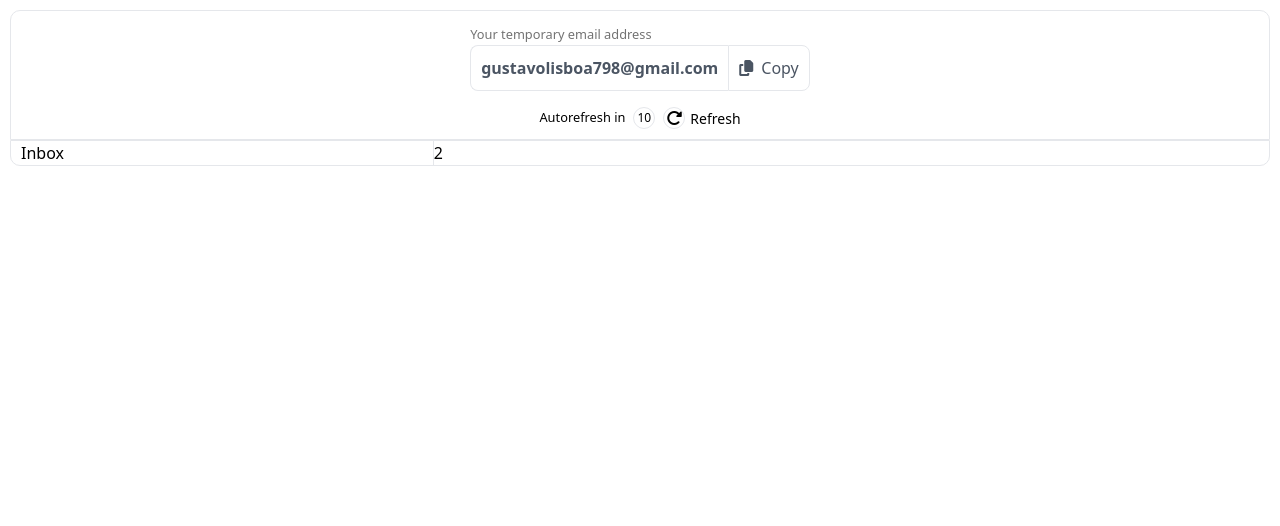
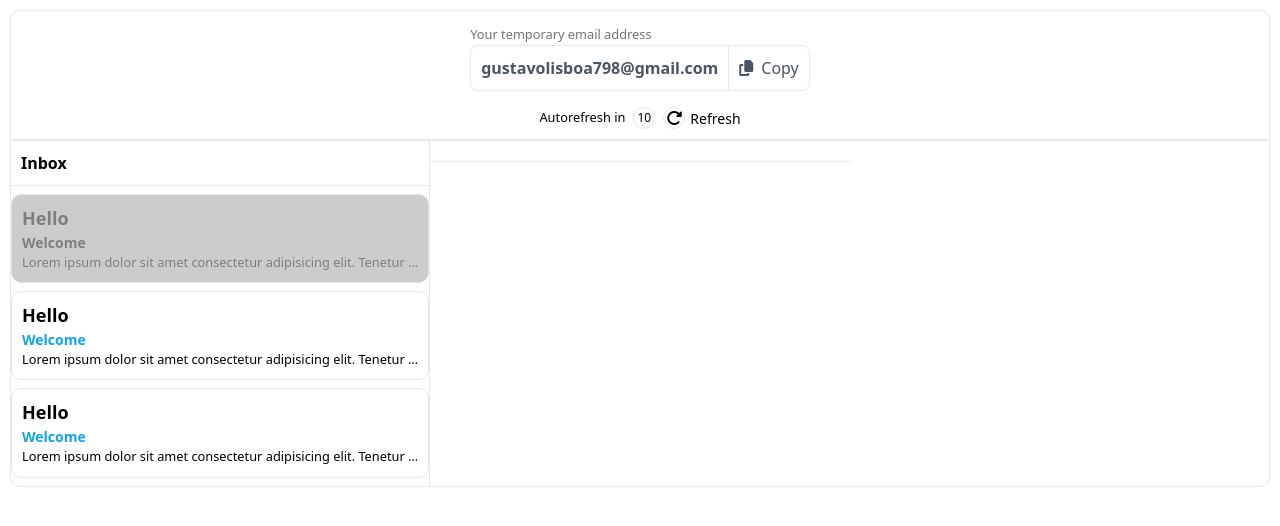
Before and after one commit to GustavoDe/Desafio-DropMail.me, an Angular app: page / in a window 1280 px wide. Shown: the top 526 px of the page. Built offline with nearby package versions, Linux system fonts and the light colour scheme.

Commit message:
feat: componente e funcionalidades da lista de emails finalizada

```diff
--- a/src/app/app.component.html
+++ b/src/app/app.component.html
@@ -1,11 +1,28 @@
 <header class="border-[1px] p-[10px] rounded-[10px] rounded-b-none">
   <app-email-info (reloadEmail)="updateEmail()"  [email]="'gustavolisboa798@gmail.com'"></app-email-info>
 </header>
-<main class="border-[1px] px-[10px] rounded-[10px] rounded-t-none grid grid-cols-3">
+<main class="border-[1px] rounded-[10px] rounded-t-none grid grid-cols-3">
+
   <section class="cols-span-2 border-r">
-    <h3>Inbox</h3>
+    <header class="border-b-[1px] p-[10px]">
+      <h2 class="font-bold">Inbox</h2>
+    </header>
+
+    <aside>
+      <ng-container *ngFor="let email of emails; let i = index">
+        <app-email-list
+        (emailSelected)="handleEmailSelected($event)"
+        [isSelected]="selectedItem === email.id"
+        (click)="selectItem(email.id)"
+        [email]="email"
+        >
+      </app-email-list>
+      </ng-container>
+    </aside>
+
   </section>
   <section>
-    2
+    <header class="border-b-[1px] p-[10px]">
+    </header>
   </section>
 </main>
--- a/src/app/app.component.ts
+++ b/src/app/app.component.ts
@@ -1,16 +1,98 @@
-import { Component } from '@angular/core';
+import { Component, OnDestroy, OnInit, QueryList, ViewChildren } from '@angular/core';
+import { EmailListComponent } from './components/shared-components/email-list/email-list.component';
+import { StorageService } from './services/storage.service';
+import { NotificationService } from './services/notification-service.service';
 
 @Component({
   selector: 'app-root',
   templateUrl: './app.component.html',
   styleUrls: ['./app.component.scss']
 })
-export class AppComponent {
+export class AppComponent implements OnInit, OnDestroy {
+  @ViewChildren(EmailListComponent) emailItems!: QueryList<EmailListComponent>;
+
   title = 'dropmail.me-challenge';
+  selectedItem: number | null = null;
+  selectedEmail: any
 
+  emails = [
+    {
+      id: 1,
+      title: "Seu novo carro está aqui",
+      subject: "Sonho de consumo",
+      content: "seu novo carro está na localiza, você pode alugar ou até mesmo comprar seu carro 0km ou seminovo. Se interessou? Entre em contato com (11) 96999-9999"
+    },
+    {
+      id: 2,
+      title: "Rai",
+      subject: "Rai te mandou uma nova mensagem",
+      content: "Olá bom dia, vi seu perfil no linkedin e achei muito interessante. Podemos agendar uma reunião?"
+    },
+    {
+      id: 3,
+      title: "Front Revisão1905 Movido para doing",
+      subject: "Projeto marilia barreto",
+      content: "Para saber mais clique aqui"
+    }
+  ]
+  unread_emails: number = 0
+  emails_read: any = []
 
-  updateEmail(){
+  constructor(
+    private StorageService: StorageService,
+    private NotificationService: NotificationService
+  ) { }
+
+  ngOnInit(): void {
+    this.selectItem(this.emails[0].id)
+    this.selectedEmail = this.emails[0]
+    console.log(this.selectedEmail)
+    this.emails_read = this.StorageService.getItem("emails_read") || []
+    this.unread_emails = this.emails.length - this.emails_read.length
+    console.log("não lidos", this.unread_emails)
+    document.addEventListener('visibilitychange', this.handleVisibilityChange.bind(this));
+
+  }
+
+  ngOnDestroy() {
+    document.removeEventListener('visibilitychange', this.handleVisibilityChange);
+  }
+
+  handleVisibilityChange() {
+    if (document.visibilityState === 'hidden') {
+      // O usuário está fora da janela, enviar notificação
+      console.log("notificação sendo enviada")
+      this.NotificationService.sendNotification('1234 chupa meu saco', this.selectedEmail)
+      this.NotificationService.sendNotification('chupa minhas bola', this.selectedEmail)
+    }
+  }
+
+  updateEmail() {
     console.log("atualizar email")
   }
 
+  selectItem(index: number) {
+    this.selectedItem = index;
+    const verifyEmailSelected = this.emails_read.find((i: any) => i == index)
+    console.log(verifyEmailSelected)
+    if (verifyEmailSelected == undefined) {
+      this.emails_read.push(index)
+      this.StorageService.setItem("emails_read", this.emails_read)
+    }
+    if (this.emailItems != undefined) {
+      this.emailItems.forEach((item, i) => {
+        if (i !== index) {
+          item.deselect();
+        }
+      });
+    }
+
+  }
+
+  handleEmailSelected(email: any) {
+    this.selectedEmail = email;
+    console.log(email)
+    // Faça o que deseja com o email selecionado no AppComponent
+  }
+
 }
--- /dev/null
+++ b/src/app/components/shared-components/email-list/email-list.component.html
@@ -0,0 +1,5 @@
+<div class="container-email py-[10px] border rounded-[10px] p-[10px] my-[8px] hover:bg-gray-300 transition duration-[0.3s] cursor-pointer"  [class.selected]="isSelected" [class.clickedBefore]="isClickedBefore"  (click)="selectedEmail()">
+  <h3 class="font-bold text-[18px]">Hello</h3>
+  <p class="font-semibold text-[14px] text-sky-500">Welcome</p>
+  <small class="single-line-text">Lorem ipsum dolor sit amet consectetur adipisicing elit. Tenetur numquam hic voluptas voluptatibus voluptate quae commodi distinctio animi eaque ratione. Nulla voluptatum, minus ex adipisci cum sequi commodi veniam. Reiciendis.</small>
+</div>
--- /dev/null
+++ b/src/app/components/shared-components/email-list/email-list.component.scss
@@ -0,0 +1,16 @@
+.selected {
+  background-color: #ccc;
+  color: #7e7e7e;
+
+  p{
+    color: #7e7e7e;
+  }
+}
+.clickedBefore{
+  color: #a1a1a1;
+
+  p{
+    color: #a1a1a1;
+
+  }
+}
--- /dev/null
+++ b/src/app/components/shared-components/email-list/email-list.component.ts
@@ -0,0 +1,40 @@
+import { ChangeDetectionStrategy, Component, EventEmitter, Input, OnInit, Output } from '@angular/core';
+import { StorageService } from 'src/app/services/storage.service';
+
+@Component({
+  selector: 'app-email-list',
+  templateUrl: './email-list.component.html',
+  styleUrls: ['./email-list.component.scss'],
+  changeDetection: ChangeDetectionStrategy.OnPush
+})
+export class EmailListComponent implements OnInit {
+  @Input() isSelected: boolean = false;
+  @Input() email: any;
+  @Output() emailSelected = new EventEmitter<any>();
+
+  isClickedBefore: boolean = false;
+  storageKey: string = '';
+
+  constructor(private StorageService: StorageService){
+
+  }
+
+  ngOnInit(): void {
+    this.storageKey = 'emailItem_' + this.email.id;
+    this.isClickedBefore = this.StorageService.getItem(this.storageKey) || false;
+  }
+
+  deselect() {
+    this.isSelected = false;
+  }
+
+  selectedEmail() {
+    this.emailSelected.emit(this.email);
+    this.isSelected = !this.isSelected;
+    this.isClickedBefore = true;
+    this.StorageService.setItem(this.storageKey, true);
+    // Lógica adicional que você queira executar ao clicar no item
+  }
+
+
+}
--- /dev/null
+++ b/src/app/services/notification-service.service.ts
@@ -0,0 +1,22 @@
+import { Injectable } from '@angular/core';
+
+@Injectable({
+  providedIn: 'root'
+})
+export class NotificationService {
+
+  sendNotification(title_notification: string, email: any) {
+    if ('Notification' in window && Notification.permission === 'granted') {
+      const notification = new Notification(title_notification, {
+        body: 'Seu carro novo está qui',
+        icon: 'caminho/para/o/ícone.png'
+      });
+
+      notification.onclick = () => {
+        window.location.href = 'localhost:4000';
+      };
+
+    }
+
+  }
+}
--- /dev/null
+++ b/src/app/services/storage.service.ts
@@ -0,0 +1,37 @@
+import { Injectable } from '@angular/core';
+
+@Injectable({
+  providedIn: 'root'
+})
+export class StorageService {
+
+  getItem(key: string): any {
+    const item = localStorage.getItem(key);
+    if (item) {
+      try {
+        return JSON.parse(item);
+      } catch (error) {
+        console.error(`Error parsing localStorage item with key '${key}':`, error);
+      }
+    }
+    return null;
+  }
+
+  setItem(key: string, value: any): void {
+    try {
+      localStorage.setItem(key, JSON.stringify(value));
+    } catch (error) {
+      console.error(`Error storing item in localStorage with key '${key}':`, error);
+    }
+  }
+
+  removeItem(key: string): void {
+    localStorage.removeItem(key);
+  }
+
+
+
+  clear(): void {
+    localStorage.clear();
+  }
+}
--- a/src/styles.scss
+++ b/src/styles.scss
@@ -5,3 +5,11 @@
 body{
   padding: 10px;
 }
+
+.single-line-text {
+  overflow: hidden;
+  text-overflow: ellipsis;
+  white-space: nowrap;
+  display: block;
+  height: auto;
+}
```
Also changed, not shown: src/app/components/shared-components/shared-components.module.ts (+5 -2 lines), 1 other file (tests, documents, lock files or other folders).
